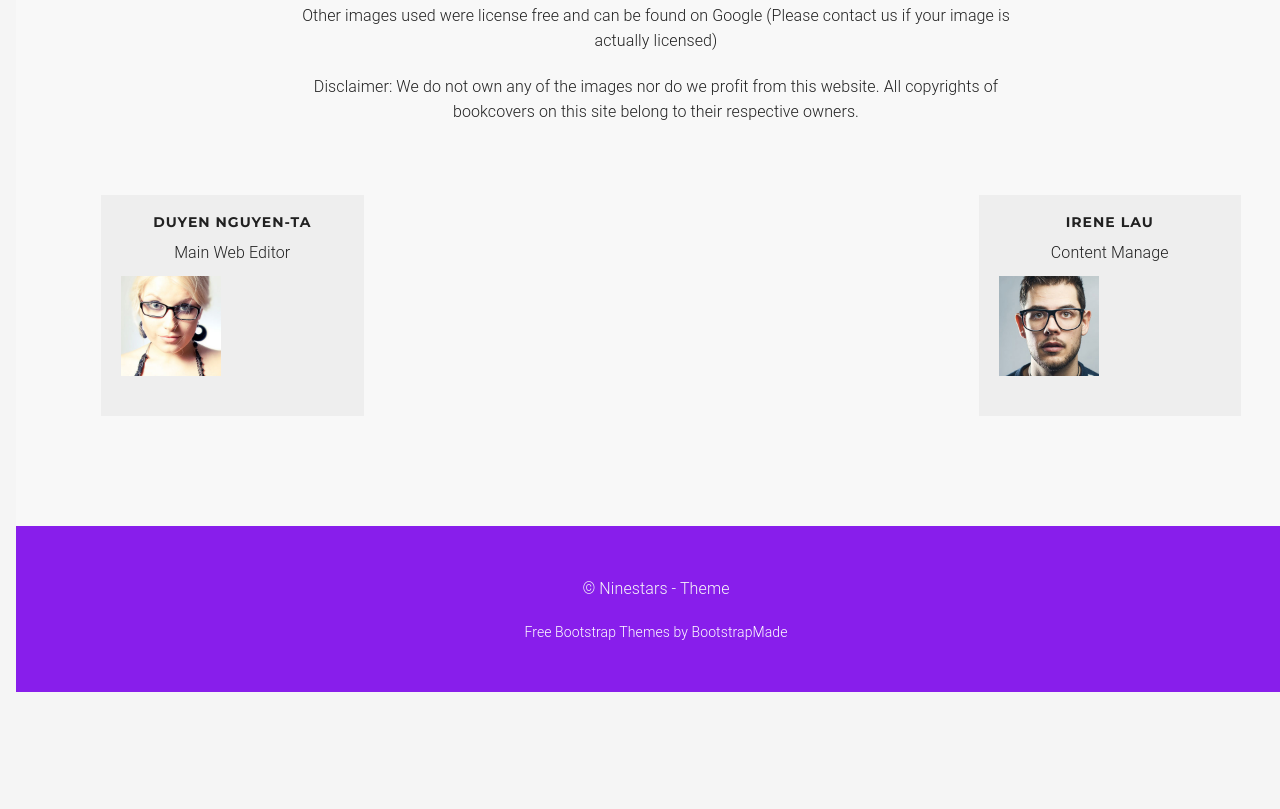
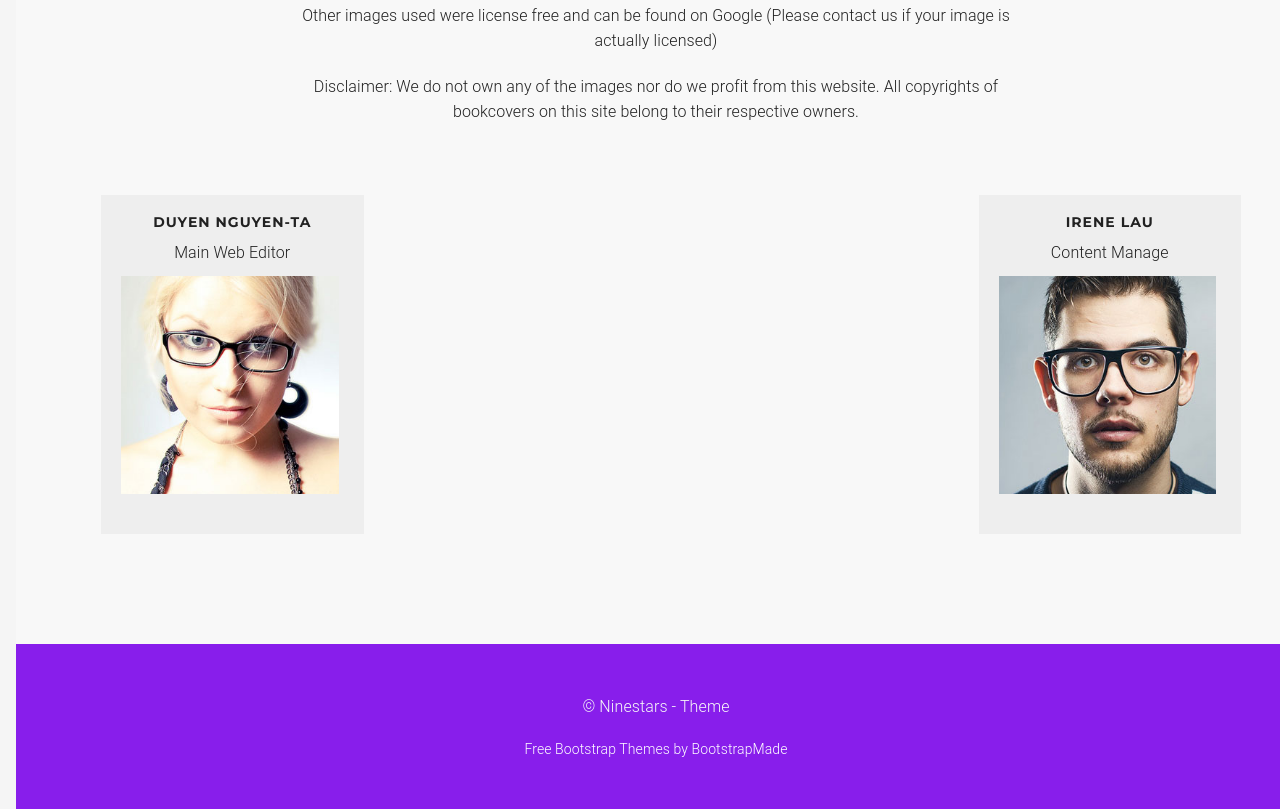
Before and after one commit to KaiChizuru01/Used-Textbooks-of-Laurier, a plain HTML site: page about.html in a window 1280 px wide. Shown: the part 1582-2391 px from the top of the page. Before the commit the page ends 2274 px from the top, so only its background shows below. Drawn offline with Linux system fonts and the light colour scheme.

Commit message:
Update style.css

```diff
--- a/css/style.css
+++ b/css/style.css
@@ -2003,8 +2003,10 @@ input.currency {
 }
 
 img{
-   width:100px;
-   height:100px;
+   max-height: 17vw;
+   min-height: 17vw;
+   max-width:17vw;
+   min-width: 17vw;
 
 /*Scale down will take the necessary specified space that is 100px x 100px without stretching the image*/
     object-fit:scale-down;
```
